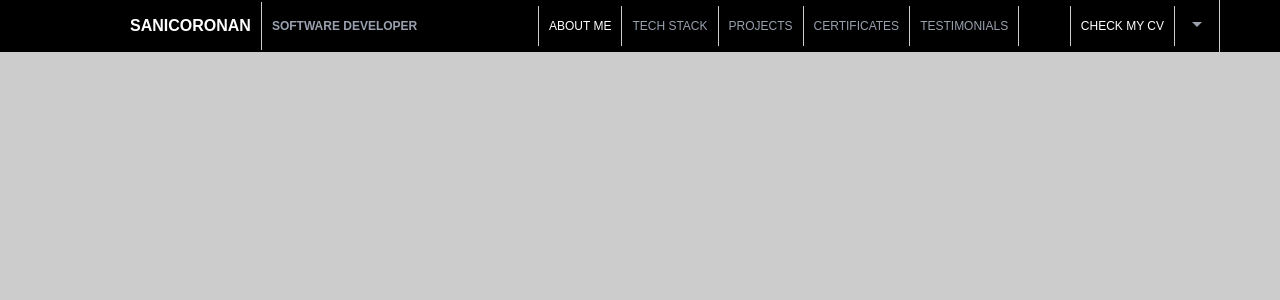
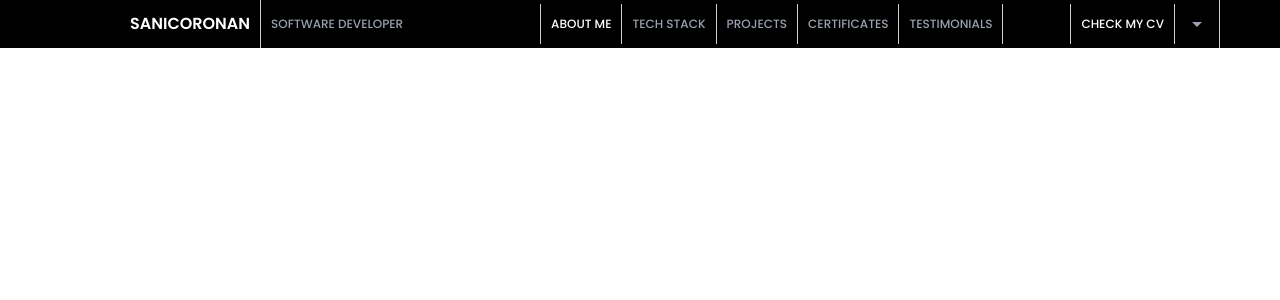
Before and after one commit to Sanik0/ronansanico, a Next.js app: page / in a window 1280 px wide. Shown: the top 300 px of the page. Built offline with nearby package versions, Linux system fonts and the light colour scheme.

Commit message:
poppins font

```diff
--- a/app/globals.css
+++ b/app/globals.css
@@ -10,6 +10,7 @@
   --color-foreground: var(--foreground);
   --font-sans: var(--font-geist-sans);
   --font-mono: var(--font-geist-mono);
+  --font-poppins: 'Poppins', sans-serif
 }
 
 @media (prefers-color-scheme: dark) {
@@ -22,5 +23,6 @@
 body {
   background: var(--background);
   color: var(--foreground);
-  font-family: Arial, Helvetica, sans-serif;
+
+  font-family: var(--font-poppins);
 }
--- a/app/layout.tsx
+++ b/app/layout.tsx
@@ -1,39 +1,21 @@
 import type { Metadata } from "next";
-import { Geist, Geist_Mono } from "next/font/google";
 import "./globals.css";
 
-const geistSans = Geist({
-  variable: "--font-geist-sans",
-  subsets: ["latin"],
-});
-
-const geistMono = Geist_Mono({
-  variable: "--font-geist-mono",
-  subsets: ["latin"],
-});
-
 export const metadata: Metadata = {
-  title: "Create Next App",
-  description: "Generated by create next app",
+  title: "Ronan Sanico",
+  description: "Software Developer Portfolio",
 };
 
-export default function RootLayout({
-  children,
-}: Readonly<{
-  children: React.ReactNode;
-}>) {
+export default function RootLayout({ children }: { children: React.ReactNode }) {
   return (
-    <html
-      lang="en"
-      className={`${geistSans.variable} ${geistMono.variable} h-full antialiased`}
-    >
+    <html lang="en" className="h-full antialiased">
       <head>
         <link
           rel="stylesheet"
-          href="https://fonts.googleapis.com/css2?family=Material+Symbols+Outlined"
+          href="https://fonts.googleapis.com/css2?family=Poppins:wght@400;500;600;700&family=Material+Symbols+Outlined"
         />
       </head>
-      <body style={{ background: "#CCCCCC" }} className="min-h-full flex flex-col">
+      <body className="min-h-full flex flex-col">
         {children}
       </body>
     </html>
--- a/app/page.tsx
+++ b/app/page.tsx
@@ -8,7 +8,7 @@ export default function Home() {
         {/* LOGO */}
         <div className={"flex items-center px-15 gap-0"}>
           <h1 className={"text-white font-semibold text-md py-3 px-2.5 border-r-[0.5px] border-[#CCCCCC]"}>SANICORONAN</h1>
-          <p className={"text-gray-400 font-semibold text-xs px-2.5"}>
+          <p className={"text-gray-400 font-medium text-xs px-2.5"}>
             SOFTWARE DEVELOPER
           </p>
         </div>
@@ -38,7 +38,7 @@ export default function Home() {
           <div className={"text-white py-3 hover:bg-white/20 transsition-all cursor-pointer font-medium text-xs px-2.5 border-l-[0.5px]  border-r-[0.5px] border-[#CCCCCC]"}>
             CHECK MY CV
           </div>
-          <div className={"text-gray-400 py-3 hover:bg-gray-400/20 transsition-all cursor-pointer font-medium text-xs px-2.5 border-r-[0.5px] border-[#CCCCCC]"}>
+          <div className={"text-gray-400 py-3 flex items-center justify-center hover:bg-gray-400/20 transsition-all cursor-pointer font-medium text-xs px-2.5 border-r-[0.5px] border-[#CCCCCC]"}>
             <span className="material-symbols-outlined text-[24px]">
               arrow_drop_down
             </span>
```
